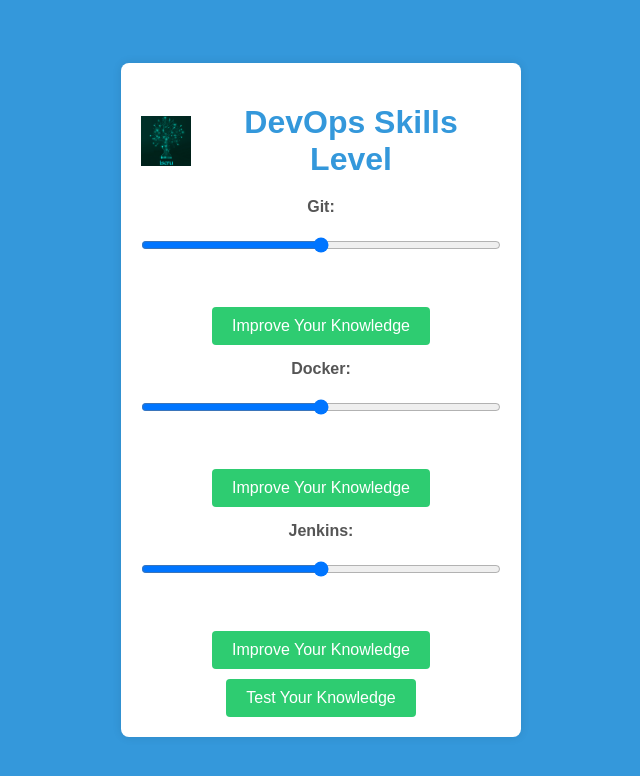
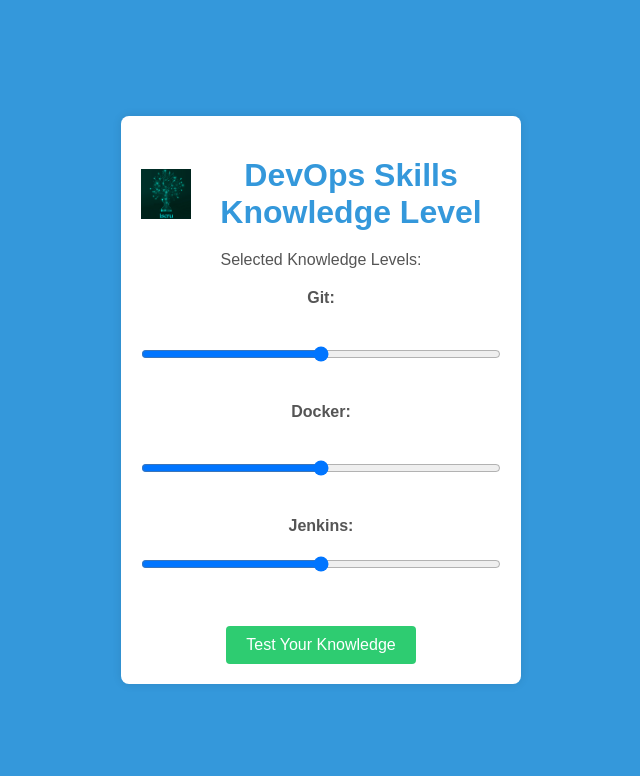
Before and after one commit to akumar261089/devopsmaturity, a plain HTML site: page index.html in a window 1280 px wide. Shown: the whole page, without its empty margins (319-959 px from the left). Drawn offline with Linux system fonts and the light colour scheme.

Commit message:
adding file

```diff
--- a/index.html
+++ b/index.html
@@ -66,6 +66,11 @@
             margin-bottom: 10px;
         }
 
+        #summary {
+            color: #555;
+            margin-bottom: 20px;
+        }
+
         button {
             background-color: #2ecc71; /* Updated button color */
             color: white;
@@ -86,22 +91,20 @@
 
 <body>
     <div id="knowledgeForm">
-        <h1><img src="logo.png" alt="Logo" id="logo"> DevOps Skills Level</h1> <!-- Updated placement of the logo -->
+        <h1><img src="logo.png" alt="Logo" id="logo"> DevOps Skills Knowledge Level</h1> <!-- Updated placement of the logo -->
+        <div id="summary">Selected Knowledge Levels:</div>
         <form>
-            <label for="git">Git:</label>
+            <label for="git">Git:</label> <div id="gitValue">Beginner</div>
+
             <input type="range" id="git" name="git" min="0" max="2" step="1" onchange="updateValue('git')">
-            <div id="gitValue">Beginner</div>
-            <button type="button" onclick="openLink('git')">Improve Your Knowledge</button><br>
 
-            <label for="docker">Docker:</label>
+            <label for="docker">Docker:</label><div id="dockerValue">Beginner</div>
             <input type="range" id="docker" name="docker" min="0" max="2" step="1" onchange="updateValue('docker')">
-            <div id="dockerValue">Beginner</div>
-            <button type="button" onclick="openLink('docker')">Improve Your Knowledge</button><br>
+
 
             <label for="jenkins">Jenkins:</label>
             <input type="range" id="jenkins" name="jenkins" min="0" max="2" step="1" onchange="updateValue('jenkins')">
             <div id="jenkinsValue">Beginner</div>
-            <button type="button" onclick="openLink('jenkins')">Improve Your Knowledge</button><br>
 
             <button type="button" onclick="testKnowledge()">Test Your Knowledge</button>
         </form>
@@ -126,13 +129,13 @@
                 default:
                     valueDisplay.innerText = '';
             }
-        }
 
-        function openLink(skill) {
-            var skillLevel = document.getElementById(skill).value;
-            // Replace 'YOUR_GOOGLE_LINK' with the actual link based on knowledge levels
-            var link = 'https://www.google.com/search?q=devops+' + skill + '+' + skillLevel;
-            window.open(link, '_blank');
+            // Update the summary
+            var summary = document.getElementById('summary');
+            summary.innerText = 'Selected Knowledge Levels: ' +
+                'Git - ' + document.getElementById('gitValue').innerText + ', ' +
+                'Docker - ' + document.getElementById('dockerValue').innerText + ', ' +
+                'Jenkins - ' + document.getElementById('jenkinsValue').innerText;
         }
 
         function testKnowledge() {
```
